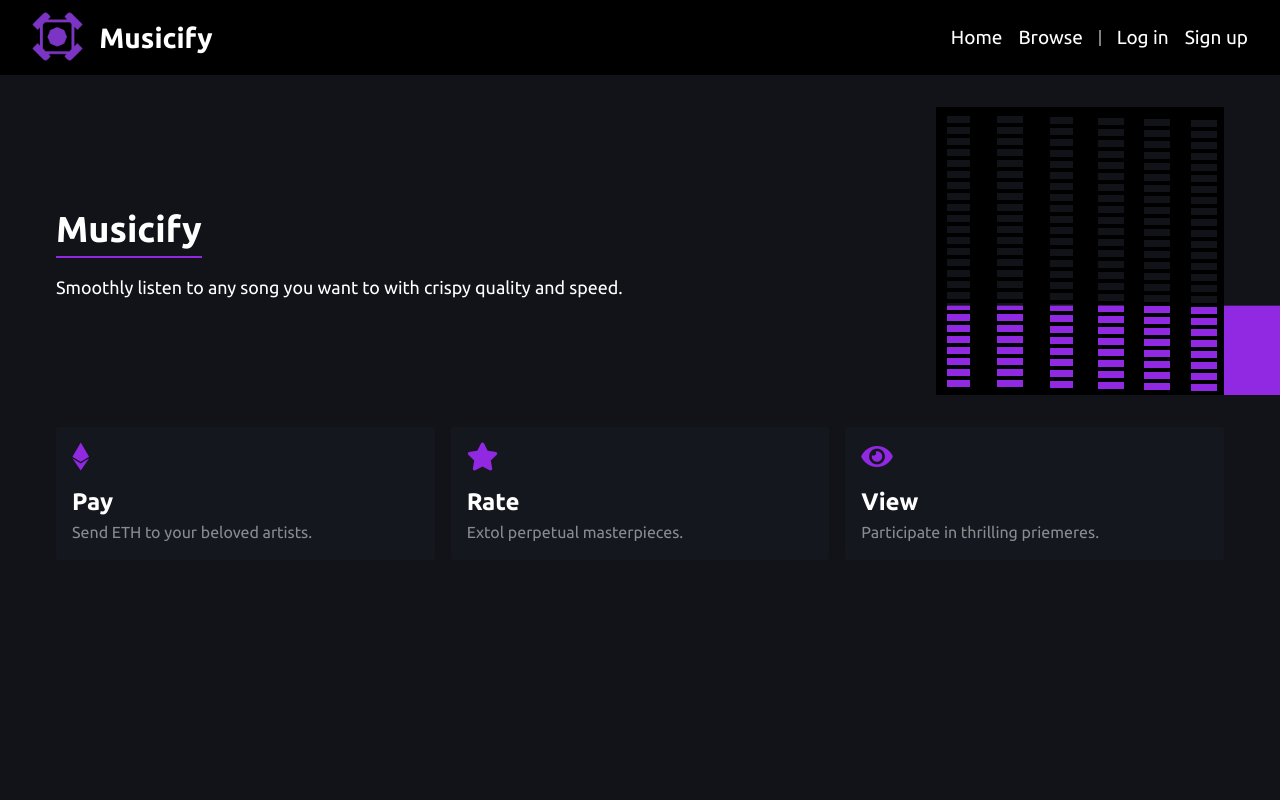
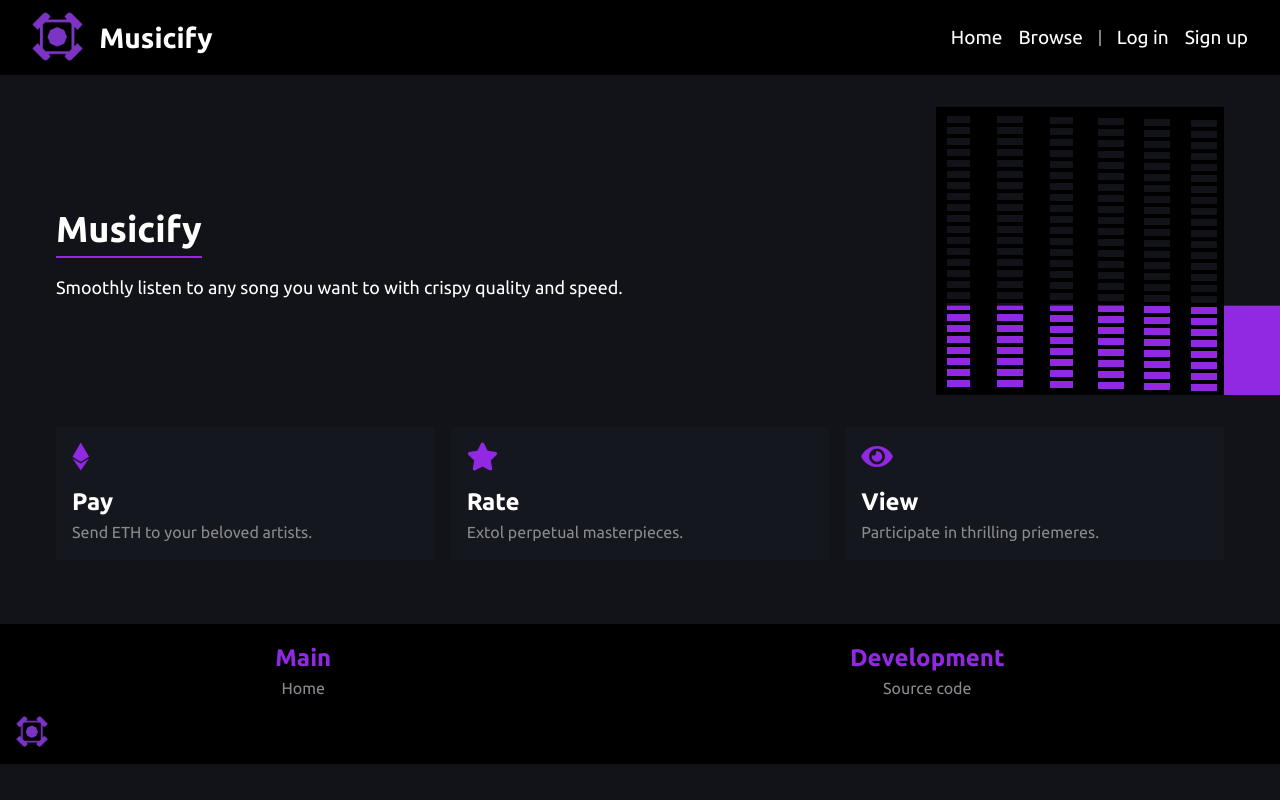
Before and after one commit to IsolatedLun/Musicify, a React (Vite) app: page / in a window 1280 px wide. Shown: the top 800 px of the page. Built offline with nearby package versions, Linux system fonts and the light colour scheme.

Commit message:
Added footer, made cards dynamic, fixed skip to main content

```diff
--- a/src/App.tsx
+++ b/src/App.tsx
@@ -1,5 +1,6 @@
 import { BrowserRouter as Router, Route, Routes } from "react-router-dom"
 import Home from "./components/Home"
+import Footer from "./components/layout/Footer"
 import Navbar from "./components/layout/Navbar"
 
 function App() {
@@ -15,6 +16,8 @@ function App() {
 
       </Routes>
 
+      <Footer />
+
     </Router>
   )
 }
--- a/src/components/Home.tsx
+++ b/src/components/Home.tsx
@@ -1,5 +1,7 @@
 import React, { useEffect } from 'react'
+import { Link } from 'react-router-dom';
 import { animateMixerBars, getUserAgent } from '../misc/utils'
+import homeCards from "./json/home-cards.json";
 
 const Home = () => {
 
@@ -13,7 +15,7 @@ const Home = () => {
     return (
         <div className="home-container container__overlay">
 
-            <main className="home" id='#main-content'>
+            <main className="home" id='main-content'>
                 <div className="home__showcase flex--align--between">
                     <div>
                         <h1 className="home__title">Musicify</h1>
@@ -33,23 +35,17 @@ const Home = () => {
 
                 <div className="home-cards">
 
-                    <div className="home__card">
-                        <i className="card__icon fab fa-ethereum"></i>
-                        <h2 className="card__title">Pay</h2>
-                        <p className="card__desc">Send ETH to your beloved artists.</p>
-                    </div>
-
-                    <div className="home__card">
-                        <i className="card__icon fas fa-star"></i>
-                        <h2 className="card__title">Rate</h2>
-                        <p className="card__desc">Extol perpetual masterpieces.</p>
-                    </div>
-
-                    <div className="home__card">
-                        <i className="card__icon fa fa-eye"></i>
-                        <h2 className="card__title">View</h2>
-                        <p className="card__desc">Participate in thrilling priemeres.</p>
-                    </div>
+                    {
+                        homeCards.map(card => (
+                            <Link to={card.to}>
+                                <div className="home__card">
+                                    <i className={`card__icon ${card.iconClass}`}></i>
+                                    <h2 className="card__title">{card.title}</h2>
+                                    <p className="card__desc">{card.desc}</p>
+                                </div>
+                            </Link>
+                        ))
+                    }
 
                 </div>
             </main>
--- /dev/null
+++ b/src/components/json/home-cards.json
@@ -0,0 +1,22 @@
+[
+
+    {
+        "iconClass": "fab fa-ethereum",
+        "title": "Pay",
+        "desc": "Send ETH to your beloved artists.",
+        "to": "#"
+    },
+    {
+        "iconClass": "fas fa-star",
+        "title": "Rate",
+        "desc": "Extol perpetual masterpieces.",
+        "to": "#"
+    },
+    {
+        "iconClass": "fa fa-eye",
+        "title": "View",
+        "desc": "Participate in thrilling priemeres.",
+        "to": "#"
+    }
+
+]
--- /dev/null
+++ b/src/components/layout/Footer.tsx
@@ -0,0 +1,25 @@
+import React from 'react'
+
+const Footer = () => {
+    return (
+        <footer className='primary-footer flex flex--col gap--1'>
+            <div className="footer__content flex--align flex--around text--center">
+                <ul className="footer_links">
+                    <h2 className="footer__head">Main</h2>
+                    <li className="footer__link"><a href="#">Home</a></li>
+                </ul>
+
+                <ul className="footer_links">
+                    <h2 className="footer__head">Development</h2>
+                    <li className="footer__link"><a href="#">Source code</a></li>
+                </ul>
+            </div>
+
+            <div className="footer__icon">
+                <img src="../src/images/logo_small_v2.png" />
+            </div>
+        </footer>
+    )
+}
+
+export default Footer
--- /dev/null
+++ b/src/css/footer.css
@@ -0,0 +1,23 @@
+.primary-footer {
+    padding: 1em;
+    background-color: var(--bg);
+    height: 100%;
+    margin-top: 4rem;
+}
+
+.primary-footer .footer__head {
+    color: var(--clr-primary);
+}
+
+.primary-footer .footer__link {
+    color: var(--txt-muted);
+}
+
+.primary-footer .footer__link a:is(:hover, :focus-visible) {
+    color: white;
+}
+
+.primary-footer .footer__icon {
+    width: 2em;
+    aspect-ratio: 1;
+}
--- a/src/css/global.css
+++ b/src/css/global.css
@@ -6,7 +6,7 @@
   box-sizing: border-box;
 }
 
-html:focus-within {
+html {
   scroll-behavior: smooth;
 }
 
@@ -15,6 +15,8 @@ body {
   -moz-osx-font-smoothing: grayscale;
   text-rendering: optimizeSpeed;
   position: relative;
+  display: flex;
+  flex-direction: column;
   font-family: 'Ubuntu', sans-serif;
   font-size: var(--fs-400);
   min-height: 100vh;
--- a/src/css/imports.css
+++ b/src/css/imports.css
@@ -2,3 +2,4 @@
 @import url('utils.css');
 @import url('navigation.css');
 @import url('home.css');
+@import url('footer.css');
--- a/src/css/utils.css
+++ b/src/css/utils.css
@@ -13,6 +13,10 @@
 
 .flex--col {
     flex-direction: column;
+}
+
+.flex--around {
+    justify-content: space-around;
 }
 
 .flex {
@@ -60,6 +64,11 @@
     border-radius: 100vw;
 }
 
+/* Text */
+.text--center {
+    text-align: center;
+}
+
 /* Transitions */
 .trans--bg {
     transition: background-color 95ms ease-out;
```
Also changed, not shown: prod.css.
